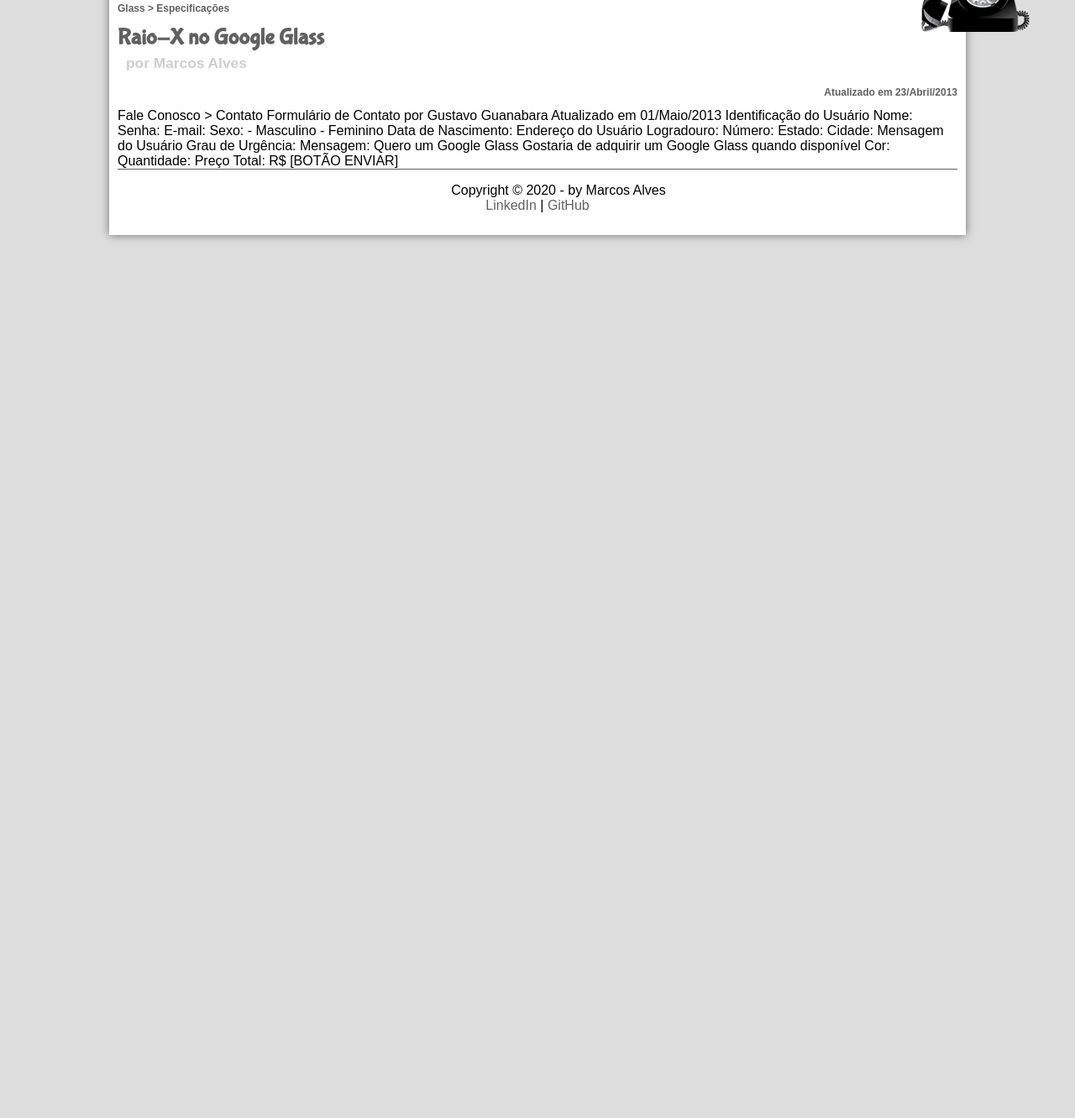
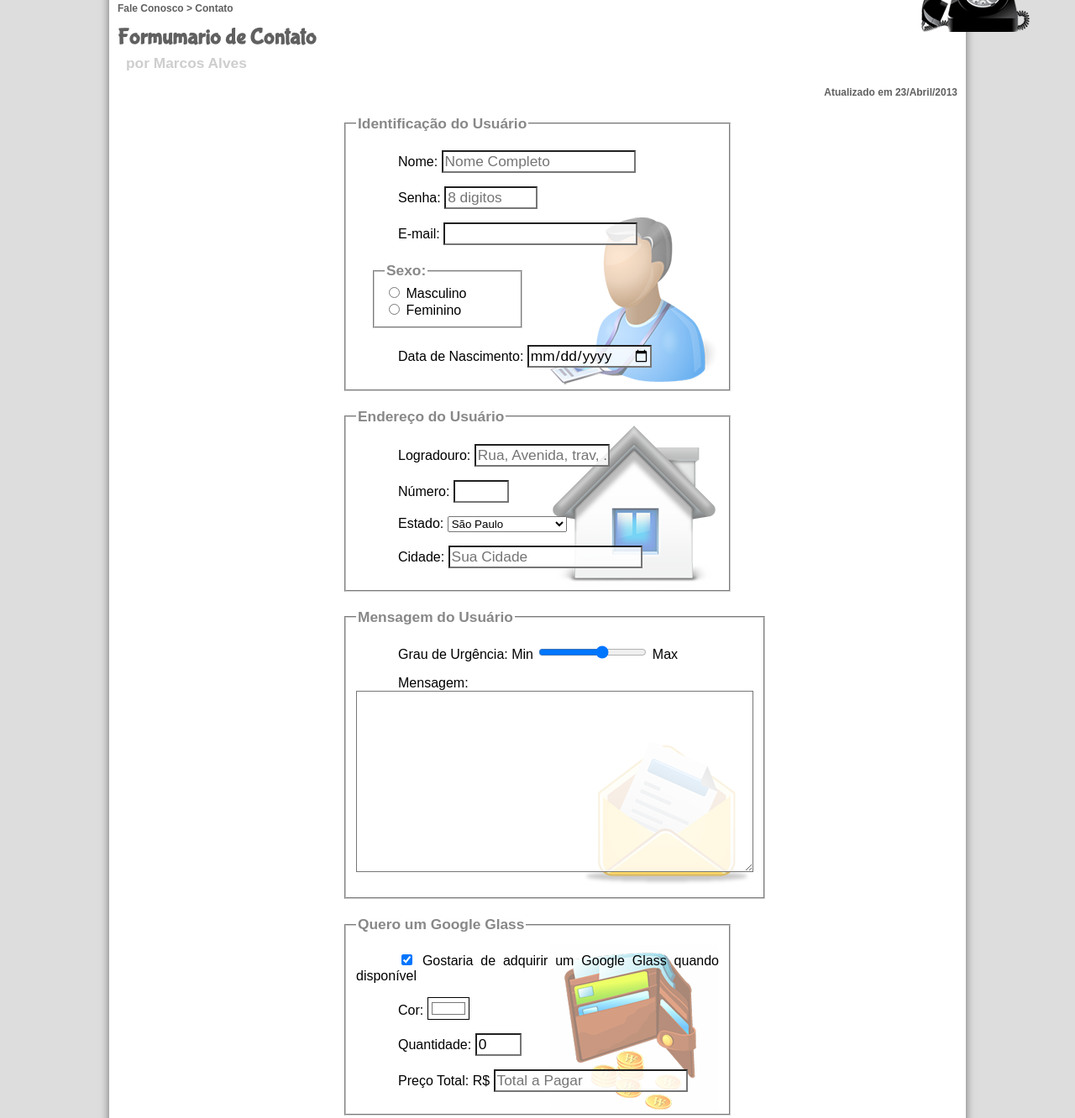
Before and after one commit to marcosdid/static-page-GoogleGlass, a plain HTML site: page fale-conosco.html in a window 1280 px wide. Shown: the part 185-1517 px from the top of the page at 84% size. Before the commit the page ends 800 px from the top, so only its background shows below. Drawn offline with Linux system fonts and the light colour scheme.

Commit message:
page 'fale-conosco' finished

```diff
--- a/_assents/_css/form.css
+++ b/_assents/_css/form.css
@@ -0,0 +1,55 @@
+form {
+  width: 500px;
+  margin: auto;
+}
+
+input, textarea {
+  font-family: sans-serif;
+  font-weight: normal;
+  font-size: 13pt;
+  background-color: rgba(255, 255, 255, .8);
+}
+
+input:hover, textarea:hover {
+  background-color: #dddddd;
+}
+
+legend {
+  color: #888888;
+  font-weight: bold;
+  font-size: 13pt;
+  font-family: sans-serif;
+}
+
+fieldset {
+  border-color: #cecece;
+  margin: 20px;
+}
+
+fieldset#sexo {
+  width: 150px;
+}
+
+fieldset#usuario {
+  background: url(../_imagens/icone-contato.png);
+  background-repeat: no-repeat;
+  background-position: 95% 95%;
+}
+
+fieldset#endereco {
+  background: url(../_imagens/icone-endereco.png);
+  background-repeat: no-repeat;
+  background-position: 95% 95%;
+}
+
+fieldset#mensagem {
+  background: url(../_imagens/icone-mensagem.png);
+  background-repeat: no-repeat;
+  background-position: 95% 95%;
+}
+
+fieldset#pedido {
+  background: url(../_imagens/icone-pagamento.png);
+  background-repeat: no-repeat;
+  background-position: 95% 95%;
+}
--- a/fale-conosco.html
+++ b/fale-conosco.html
@@ -7,6 +7,13 @@
   <link rel="stylesheet" type="text/css" href="./_assents/_css/styles.css">
   <link rel="stylesheet" type="text/css" href="./_assents/_css/form.css">
   <script lang="javascript" src="./_assents/_javascript/funcoes.js" ></script>
+  <script>
+    function calc_total() {
+      var qtd = parseInt(document.getElementById('cQtd').value)
+      tot = qtd * 1500
+      document.getElementById('cTot').value = tot
+    }
+  </script>
 </head>
 
 <body>
@@ -53,45 +60,204 @@
       <article id="noticia-principal">
         <header id="cabecalho-artigo">
           <div>
-            <h3>Glass > Especificações</h3>
-            <h1>Raio-X no Google Glass</h1>
+            <h3>Fale Conosco > Contato</h3>
+            <h1>Formumario de Contato</h1>
             <h2>por Marcos Alves</h2>
             <h3 class="direita">Atualizado em 23/Abril/2013</h3>
           </div>
         </header>
 
-        Fale Conosco > Contato
-        Formulário de Contato
-        por Gustavo Guanabara
-        Atualizado em 01/Maio/2013
-
+        <form method="POST" id="fContato" oninput="calc_total()">
+          <fieldset id="usuario">
+            <legend>
               Identificação do Usuário
+            </legend>
+                <p>
+                  <label for="cNome">
                     Nome:
+                  </label>
+                  <input
+                    type="text"
+                    name="tNome"
+                    id="cNome"
+                    size="20"
+                    maxlength="30"
+                    placeholder="Nome Completo"/>
+                </p>
+                <p>
+                  <label for="cSenha">
                     Senha:
+                  </label>
+                  <input
+                    type="password"
+                    name="tSenha"
+                    id="cSenha"
+                    size="8"
+                    maxlength="8"
+                    placeholder="8 digitos"/>
+                </p>
+                <p>
+                  <label for="cEmail">
                     E-mail:
+                  </label>
+                  <input
+                    type="email"
+                    name="tEmail"
+                    id="cEmail"
+                    size="20"
+                    maxlength="40"/>
+                </p>
+                <fieldset id="sexo">
+                  <legend>
                     Sexo:
-                - Masculino
-                - Feminino
-            Data de Nascimento:
-
+                  </legend>
+                    <input
+                      type="radio"
+                      name="tSexo"
+                      id="cMasc"/>
+                    <label for="cMasc">
+                      Masculino
+                    </label>
+                    <br/>
+                    <input
+                      type="radio"
+                      name="tSexo"
+                      id="cFem"/>
+                    <label for="cFem">
+                      Feminino
+                    </label>
+                </fieldset>
+                <p>
+                  <label for="cNasc">Data de Nascimento:</label>
+                  <input type="date" name="tNasc" id="cNasc">
+                </p>
+          </fieldset>
+          <fieldset id="endereco">
+            <legend>
               Endereço do Usuário
+            </legend>
+                <p>
+                  <label for="cRua">
                     Logradouro:
+                  </label>
+                  <input
+                    type="text"
+                    name="tRua"
+                    id="cRua"
+                    size="13"
+                    maxlength="80"
+                    placeholder="Rua, Avenida, trav, ...">
+                  </p>
+                <p>
+                  <label for="cNum">
                     Número:
+                  </label>
+                  <input
+                    type="number"
+                    name="tNum"
+                    id="cNum"
+                    min="0"
+                    max="11">
+                  </p>
+                <p>
+                  <label for="cEst">
                     Estado:
+                  </label>
+                  <select name="tEst" id="cEst">
+                    <optgroup label="Região sudeste">
+                      <option value="RJ">Rio de Janeiro</option>
+                      <option value="SP" selected>São Paulo</option>
+                      <option value="MG">Minas Gerais</option>
+                    </optgroup>
+                    <optgroup label="Região Sul">
+                      <option value="PR">Paraná</option>
+                      <option value="SC">Santa Catarina</option>
+                      <option value="RS">Rio grande do sul</option>
+                    </optgroup>
+                  </select>
+                </p>
+                <p>
+                  <label for="cCid">
                     Cidade:
-
+                  </label>
+                  <input
+                    type="text"
+                    name="tCid"
+                    id="cCid"
+                    maxlength="40"
+                    size="20"
+                    placeholder="Sua Cidade"
+                    list="cidades">
+                  <datalist id="cidades">
+                    <option value="Rio de Janeiro"></option>
+                    <option value="Nova Iguaçu"></option>
+                    <option value="Niterói"></option>
+                    <option value="Belford Roxo"></option>
+                  </datalist>
+                </p>
+          </fieldset>
+          <fieldset id="mensagem">
+            <legend>
               Mensagem do Usuário
+            </legend>
+                <p>
+                  <label for="cUrg">
                     Grau de Urgência:
+                  </label>
+                  Min
+                  <input
+                    type="range"
+                    name="tUrg"
+                    id="cUrg"
+                    min="0"
+                    max="10"
+                    step="2">
+                  Max
+                </p>
+                <p>
+                  <label>
                     Mensagem:
-
+                  </label>
+                  <textarea
+                    name="tMsg"
+                    id="cMsg"
+                    cols="45"
+                    rows="10"
+                    placeholder="Deixe aqui sua mensagem">
+                  </textarea>
+                </p>
+          </fieldset>
+          <fieldset id="pedido">
+            <legend>
               Quero um Google Glass
+            </legend>
+                <p>
+                  <input type="checkbox" name="tPed" id="cPed" checked>
+                  <label for="cPed">
                     Gostaria de adquirir um Google Glass quando disponível
+                  </label>
+                </p>
+                <p>
+                  <label for="cColor">
                     Cor:
+                  </label>
+                  <input type="color" name="tColor" id="cColor" value="#ffffff">
+                </p>
+                <p>
+                  <label for="cQtd">
                     Quantidade:
+                  </label>
+                  <input type="number" name="tQtd" id="cQtd" min="0" max="5" value="0">
+                </p>
+                <p>
+                  <label for="cTot">
                     Preço Total: R$
-
-        [BOTÃO ENVIAR]
-
+                  </label>
+                  <input type="text" name="tTot" id="cTot" placeholder="Total a Pagar"  readonly>
+                </p>
+          </fieldset>
+          <input type="image" name="tEnviar" src="./_assents/_imagens/botao-enviar.png" alt="">
+        </form>
       </article>
     </section>
     <footer id="rodape">
```
Lines whose indentation alone changed are shown as unchanged.
